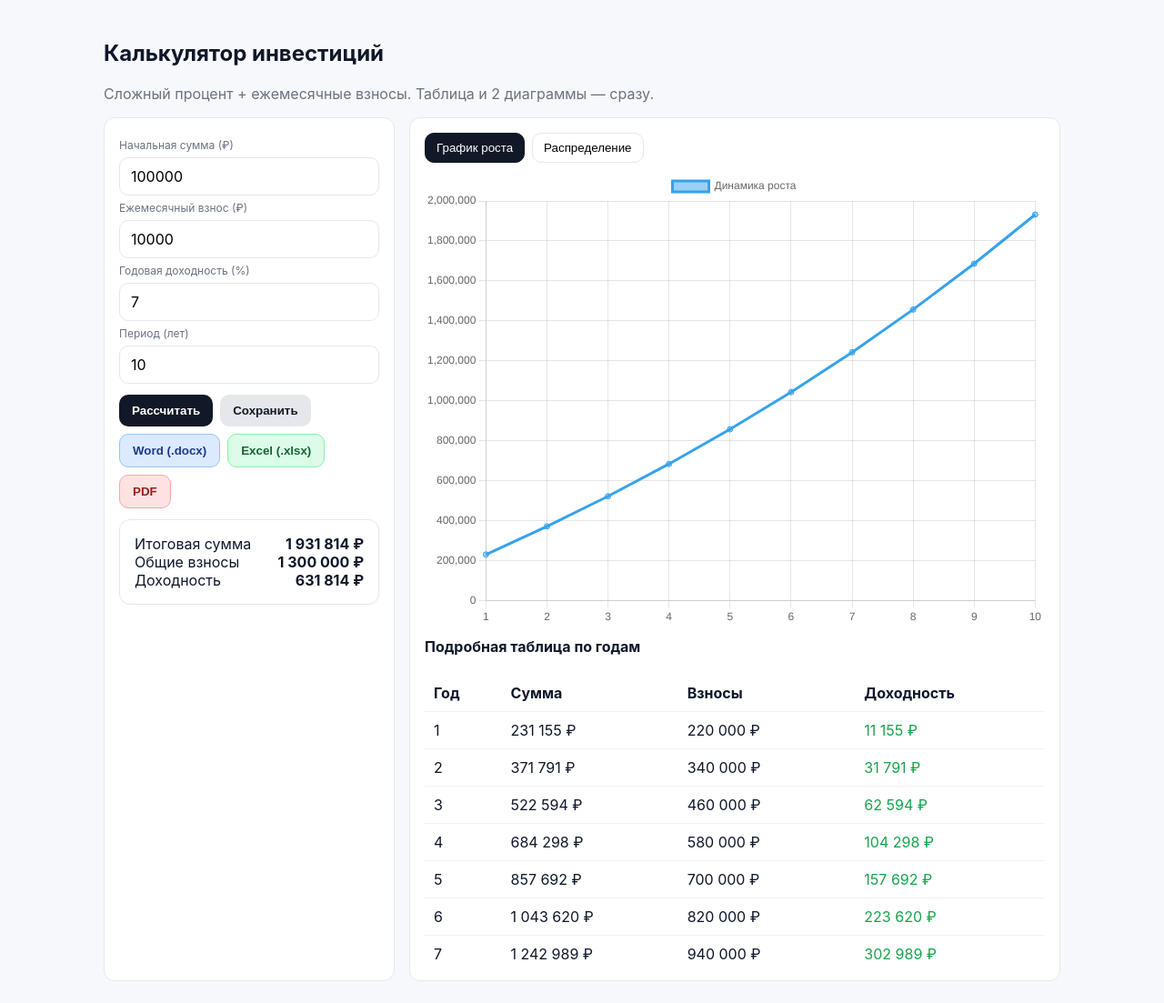
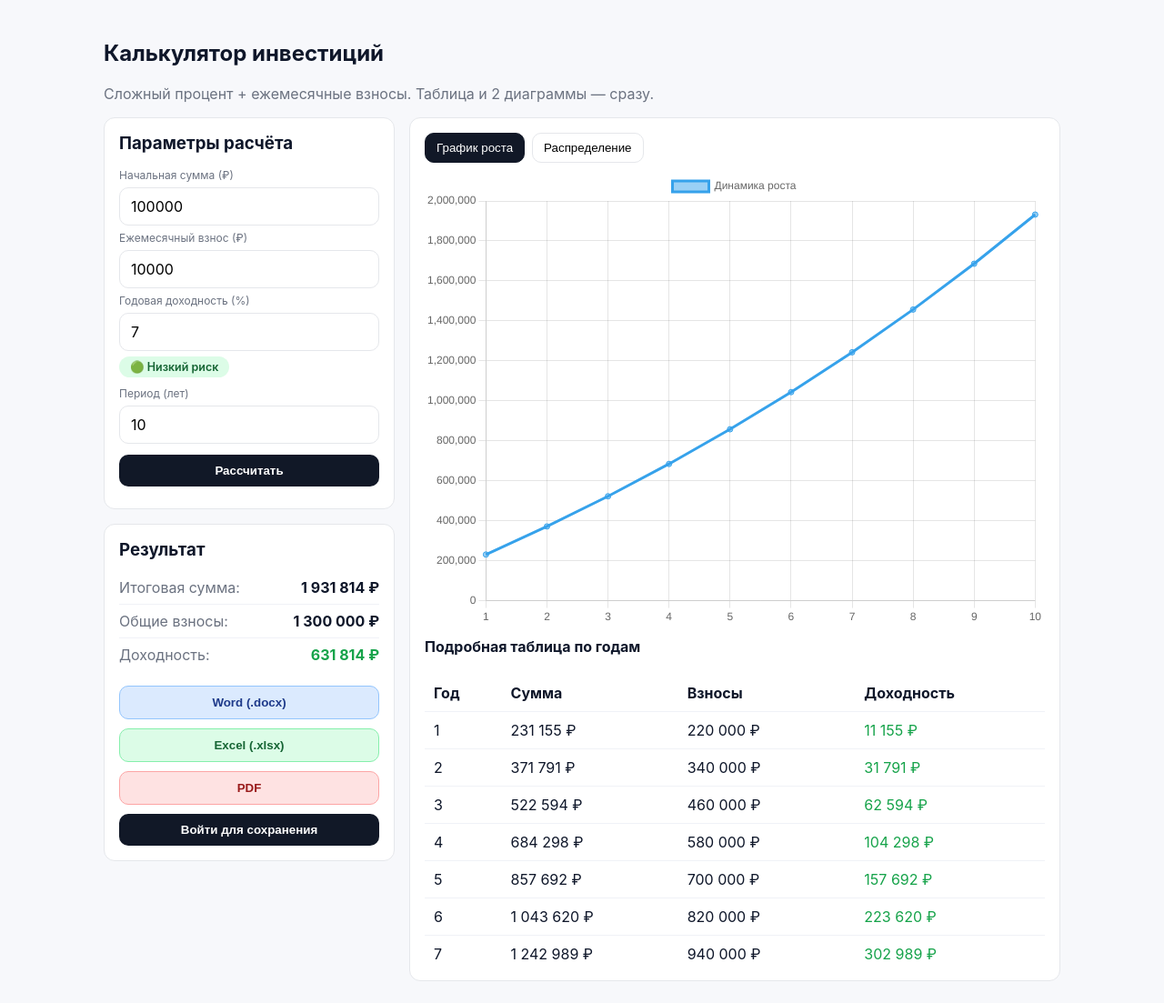
Before and after one commit to boolvannn/KursovoiProekt-InvestCalc, a FastAPI app: page /calc in a window 1280 px wide. Shown: the part 86-1189 px from the top of the page at 91% size. Run offline with FastAPI, Linux system fonts and the light colour scheme.

Commit message:
Улучшил интерфейс, добавил логи, обновил страницу калькулятора

```diff
--- a/main.py
+++ b/main.py
@@ -1,4 +1,5 @@
 import os
+import secrets
 import sys
 from pathlib import Path
 from datetime import datetime, timedelta
@@ -15,10 +16,10 @@ from fastapi.templating import Jinja2Templates
 from fastapi.middleware.cors import CORSMiddleware
 from sqlalchemy.orm import Session, joinedload
 from passlib.context import CryptContext
-from jose import jwt, JWTError
+# from jose import jwt, JWTError
 
 from db import Base, engine, get_db
-from models import User, Calculation, CalculationYear, RiskLevel
+from models import User, Calculation, CalculationYear, RiskLevel, UserSession
 import schemas
 
 # ---------- DOCX / Charts ----------
@@ -76,28 +77,66 @@ def seed_risk_levels():
         db.close()
 
 seed_risk_levels()
-SECRET_KEY = os.getenv("SECRET_KEY", "dev_secret_change_me")
-ALGO = "HS256"
+# SECRET_KEY = os.getenv("SECRET_KEY", "dev_secret_change_me")
+# ALGO = "HS256"
 pwd = CryptContext(schemes=["pbkdf2_sha256"], deprecated="auto")
 
 
 # =================== helpers ===================
 
-def token_for(user_id: int) -> str:
-    return jwt.encode({"sub": str(user_id), "exp": datetime.utcnow() + timedelta(days=7)}, SECRET_KEY, algorithm=ALGO)
+# def token_for(user_id: int) -> str:
+#     return jwt.encode({"sub": str(user_id), "exp": datetime.utcnow() + timedelta(days=7)}, SECRET_KEY, algorithm=ALGO)
 
-def current_user(request: Request, db: Session) -> User | None:
-    tok = request.cookies.get("access_token")
-    if not tok:
+def get_current_user(request: Request, db: Session = Depends(get_db)):
+    token = request.cookies.get("session_token")
+
+    if not token:
         return None
-    try:
-        uid = int(jwt.decode(tok, SECRET_KEY, algorithms=[ALGO]).get("sub"))
-    except JWTError:
+
+    session = db.query(UserSession).filter(
+        UserSession.token == token
+    ).first()
+
+    if not session:
         return None
-    return db.query(User).filter_by(id=uid).first()
+
+    if session.expires_at < datetime.utcnow():
+        db.delete(session)
+        db.commit()
+        return None
+
+    return session.user
+
+def require_user(user: User = Depends(get_current_user)):
+    if not user:
+        raise HTTPException(401, "Не авторизован")
+    return user
+# def current_user(request: Request, db: Session) -> User | None:
+#     tok = request.cookies.get("access_token")
+#     if not tok:
+#         return None
+#     try:
+#         uid = int(jwt.decode(tok, SECRET_KEY, algorithms=[ALGO]).get("sub"))
+#     except JWTError:
+#         return None
+#     return db.query(User).filter_by(id=uid).first()
+
+def create_session(db: Session, user_id: int):
+    token = secrets.token_hex(32)
+
+    session = UserSession(
+        user_id=user_id,
+        token=token,
+        expires_at=datetime.utcnow() + timedelta(days=7)
+    )
+
+    db.add(session)
+    db.commit()
+
+    return token
 
 def require_user(request: Request, db: Session = Depends(get_db)) -> User:
-    u = current_user(request, db)
+    u = get_current_user(request, db)
     if not u:
         raise HTTPException(401, "Not authenticated")
     return u
@@ -124,15 +163,15 @@ def _chart_png_bytes(years: list[int], totals: list[float]) -> BytesIO:
 
 @app.get("/", response_class=HTMLResponse)
 def home(request: Request, db: Session = Depends(get_db)):
-    return templates.TemplateResponse("home.html", {"request": request, "user": current_user(request, db)})
+    return templates.TemplateResponse("home.html", {"request": request, "user": get_current_user(request, db)})
 
 @app.get("/calc", response_class=HTMLResponse)
 def calc_page(request: Request, db: Session = Depends(get_db)):
-    return templates.TemplateResponse("calc.html", {"request": request, "user": current_user(request, db)})
+    return templates.TemplateResponse("calc.html", {"request": request, "user": get_current_user(request, db)})
 
 @app.get("/profile", response_class=HTMLResponse)
 def profile_page(request: Request, db: Session = Depends(get_db)):
-    return templates.TemplateResponse("profile.html", {"request": request, "user": current_user(request, db)})
+    return templates.TemplateResponse("profile.html", {"request": request, "user": get_current_user(request, db)})
 
 
 # =================== auth api ===================
@@ -159,22 +198,36 @@ async def register(request: Request, db: Session = Depends(get_db)):
     return {"id": u.id, "name": u.name, "email": u.email}
 
 @app.post("/auth/login")
-async def login(request: Request, db: Session = Depends(get_db)):
-    ct = request.headers.get("content-type", "")
-    try:
-        data = await (request.json() if "application/json" in ct else (await request.form()))
-        data = dict(data)
-    except Exception:
-        data = {}
+async def login(request: Request, response: Response, db: Session = Depends(get_db)):
+    data = await request.json()
 
     email = (data.get("email") or "").strip().lower()
     password = data.get("password") or ""
+
     if not (email and password):
         raise HTTPException(422, "email и password обязательны")
 
-    u = db.query(User).filter_by(email=email).first()
-    if not u or not pwd.verify(password, u.password_hash):
+    user = db.query(User).filter_by(email=email).first()
+
+    if not user or not pwd.verify(password, user.password_hash):
         raise HTTPException(401, "Неверный email или пароль")
+
+    token = create_session(db, user.id)
+
+    response = JSONResponse({
+        "ok": True,
+        "user": {"id": user.id, "name": user.name, "email": user.email}
+    })
+
+    response.set_cookie(
+        key="session_token",
+        value=token,
+        httponly=True,
+        samesite="lax",
+        max_age=7 * 24 * 3600
+    )
+
+    return response
 
     token = token_for(u.id)
     if "application/json" in ct:
@@ -185,9 +238,18 @@ async def login(request: Request, db: Session = Depends(get_db)):
     return resp
 
 @app.post("/auth/logout")
-def logout():
+def logout(request: Request, response: Response, db: Session = Depends(get_db)):
+    token = request.cookies.get("session_token")
+
+    if token:
+        db.query(UserSession).filter(
+            UserSession.token == token
+        ).delete()
+        db.commit()
+
     resp = RedirectResponse(url="/", status_code=302)
-    resp.delete_cookie("access_token")
+    resp.delete_cookie("session_token")
+
     return resp
 
 
@@ -732,7 +794,13 @@ def api_delete_calc(
 
 @app.get("/stocks", response_class=HTMLResponse)
 def stocks_page(request: Request, db: Session = Depends(get_db)):
-    return templates.TemplateResponse("stocks.html", {"request": request, "user": current_user(request, db)})
+    return templates.TemplateResponse(
+        "stocks.html",
+        {
+            "request": request,
+            "user": get_current_user(request, db)
+        }
+    )
 
 
 MOEX_BASE = "https://www.moex.com/iss"
@@ -750,3 +818,7 @@ async def moex_proxy(path: str, request: Request):
         media_type="application/json",
         headers={"Cache-Control": "no-cache"},
     )
+
+@app.get("/api/risk-levels")
+def get_risk_levels(db: Session = Depends(get_db)):
+    return db.query(RiskLevel).order_by(RiskLevel.id).all()
--- a/static/style.css
+++ b/static/style.css
@@ -29,3 +29,23 @@ a{text-decoration:none;color:inherit}
 .close{position:absolute;right:14px;top:10px;cursor:pointer;color:#64748b}
 .stack{display:flex;flex-direction:column;gap:10px}
 @media (max-width:900px){.grid2{grid-template-columns:1fr}.grid3{grid-template-columns:1fr}}
+/* ===== КАЛЬКУЛЯТОР (левый блок) ===== */
+.calc-card h3 {margin-bottom: 12px;font-size: 18px;}
+/* список рисков */
+.risk-list {display: flex;flex-direction: column;gap: 8px;}
+/* карточка риска */
+.risk-item {display: flex;align-items: center;justify-content: space-between;padding: 10px 12px;border-radius: 10px;border: 1px solid var(--border);background: #f9fafb;cursor: pointer;transition: all 0.2s ease;font-size: 14px;}
+/* hover */
+.risk-item:hover {background: #eef2ff;border-color: #c7d2fe;}
+/* активный */
+.risk-item.active {background: #fde68a;border-color: #facc15;font-weight: 600;}
+/* маленькое описание под риском */
+.risk-desc {font-size: 12px;color: var(--muted);margin-top: 4px;}
+/* блок результата */
+.result-box {margin-top: 14px;padding-top: 10px;}
+.result-box h4 {margin-bottom: 8px;}
+/* зелёная прибыль */
+.profit {color: #16a34a;font-weight: 600;}
+.risk-item:nth-child(1).active { background:#dcfce7; border-color:#22c55e; }
+.risk-item:nth-child(2).active { background:#fef9c3; border-color:#eab308; }
+.risk-item:nth-child(3).active { background:#fee2e2; border-color:#ef4444; }
--- a/templates/calc.html
+++ b/templates/calc.html
@@ -7,7 +7,10 @@
 
 <div class="grid2">
   <!-- Левый столбец -->
-  <div class="card">
+  <div>
+    <div class="card" style="margin-bottom:16px">
+      <h3 style="margin:0 0 16px">Параметры расчёта</h3>
+
       <label class="label">Начальная сумма (₽)</label>
       <input class="input" id="i0" type="number" value="100000" min="0">
 
@@ -15,30 +18,43 @@
       <input class="input" id="m0" type="number" value="10000" min="0">
 
       <label class="label">Годовая доходность (%)</label>
-    <input class="input" id="r0" type="number" value="7" step="0.1">
+      <input class="input" id="r0" type="number" value="7" step="0.1" oninput="updateRiskBadge()">
+      <div id="riskBadge" style="margin:6px 0 10px"></div>
 
       <label class="label">Период (лет)</label>
       <input class="input" id="y0" type="number" value="10" min="1" max="60">
 
-    <div class="row" style="gap:8px;margin-top:12px;justify-content:flex-start;flex-wrap:wrap">
-      <button class="btn" onclick="calc()">Рассчитать</button>
+      <div style="margin-top:12px">
+        <button class="btn" style="width:100%;margin-bottom:8px" onclick="calc()">Рассчитать</button>
+      </div>
+    </div>
+
+    <div class="card">
+      <h3 style="margin:0 0 12px">Результат</h3>
+      <div style="display:flex;justify-content:space-between;padding:8px 0;border-bottom:1px solid #f0f2f7">
+        <span class="muted">Итоговая сумма:</span><b id="resFinal">—</b>
+      </div>
+      <div style="display:flex;justify-content:space-between;padding:8px 0;border-bottom:1px solid #f0f2f7">
+        <span class="muted">Общие взносы:</span><b id="resContrib">—</b>
+      </div>
+      <div style="display:flex;justify-content:space-between;padding:8px 0;margin-bottom:16px">
+        <span class="muted">Доходность:</span>
+        <b id="resProfit" style="color:#16a34a">—</b>
+      </div>
+
+      <div class="stack">
         {% if user %}
-        <button class="btn secondary" onclick="openModal('saveModal')">Сохранить</button>
           <button class="btn btn-word" onclick="downloadReport()">Word (.docx)</button>
           <button class="btn btn-excel" onclick="downloadExcel()">Excel (.xlsx)</button>
           <button class="btn btn-pdf" onclick="downloadPDF()">PDF</button>
+          <button class="btn" onclick="openModal('saveModal')">Сохранить</button>
         {% else %}
-        <button class="btn secondary" onclick="openModal('authModal');switchAuth('login')">Сохранить</button>
           <button class="btn btn-word" onclick="openModal('authModal');switchAuth('login')">Word (.docx)</button>
           <button class="btn btn-excel" onclick="openModal('authModal');switchAuth('login')">Excel (.xlsx)</button>
           <button class="btn btn-pdf" onclick="openModal('authModal');switchAuth('login')">PDF</button>
+          <button class="btn" onclick="openModal('authModal');switchAuth('login')">Войти для сохранения</button>
         {% endif %}
       </div>
-
-    <div class="card" style="margin-top:12px">
-      <div class="row"><span>Итоговая сумма</span><b id="resFinal">—</b></div>
-      <div class="row"><span>Общие взносы</span><b id="resContrib">—</b></div>
-      <div class="row"><span>Доходность</span><b id="resProfit">—</b></div>
     </div>
   </div>
 
@@ -217,5 +233,42 @@ function downloadPDF(){
   a.download='report_'+lastSavedId+'.pdf';
   document.body.appendChild(a); a.click(); a.remove();
 }
+  // Уровни риска из БД
+let riskLevels = [];
+
+async function loadRiskLevels() {
+  const r = await fetch('/api/risk-levels');
+  if (r.ok) riskLevels = await r.json();
+  updateRiskBadge();
+}
+
+function updateRiskBadge() {
+  const rate = parseFloat(document.getElementById('r0').value) || 0;
+  const badge = document.getElementById('riskBadge');
+  if (!riskLevels.length) { badge.innerHTML = ''; return; }
+
+  // Определяем уровень по expected_return (ближайший снизу)
+  let level = riskLevels[0];
+  for (const l of riskLevels) {
+    if (rate >= (l.expected_return || 0)) level = l;
+  }
+
+  // Цвет по имени
+  const colors = {
+    'Низкий риск':  { bg: '#dcfce7', color: '#166534' },
+    'Средний риск': { bg: '#fef9c3', color: '#854d0e' },
+    'Высокий риск': { bg: '#fee2e2', color: '#991b1b' },
+  };
+  const c = colors[level.name] || { bg: '#f3f4f6', color: '#374151' };
+  const emoji = level.name.includes('Низкий') ? '🟢' : level.name.includes('Средний') ? '🟡' : '🔴';
+
+  badge.innerHTML = `<span style="display:inline-flex;align-items:center;gap:5px;padding:4px 12px;
+    border-radius:20px;font-size:.78rem;font-weight:600;
+    background:${c.bg};color:${c.color}">
+    ${emoji} ${level.name}
+  </span>`;
+}
+
+loadRiskLevels();
 </script>
 {% endblock %}
```
Lines whose indentation alone changed are shown as unchanged.
